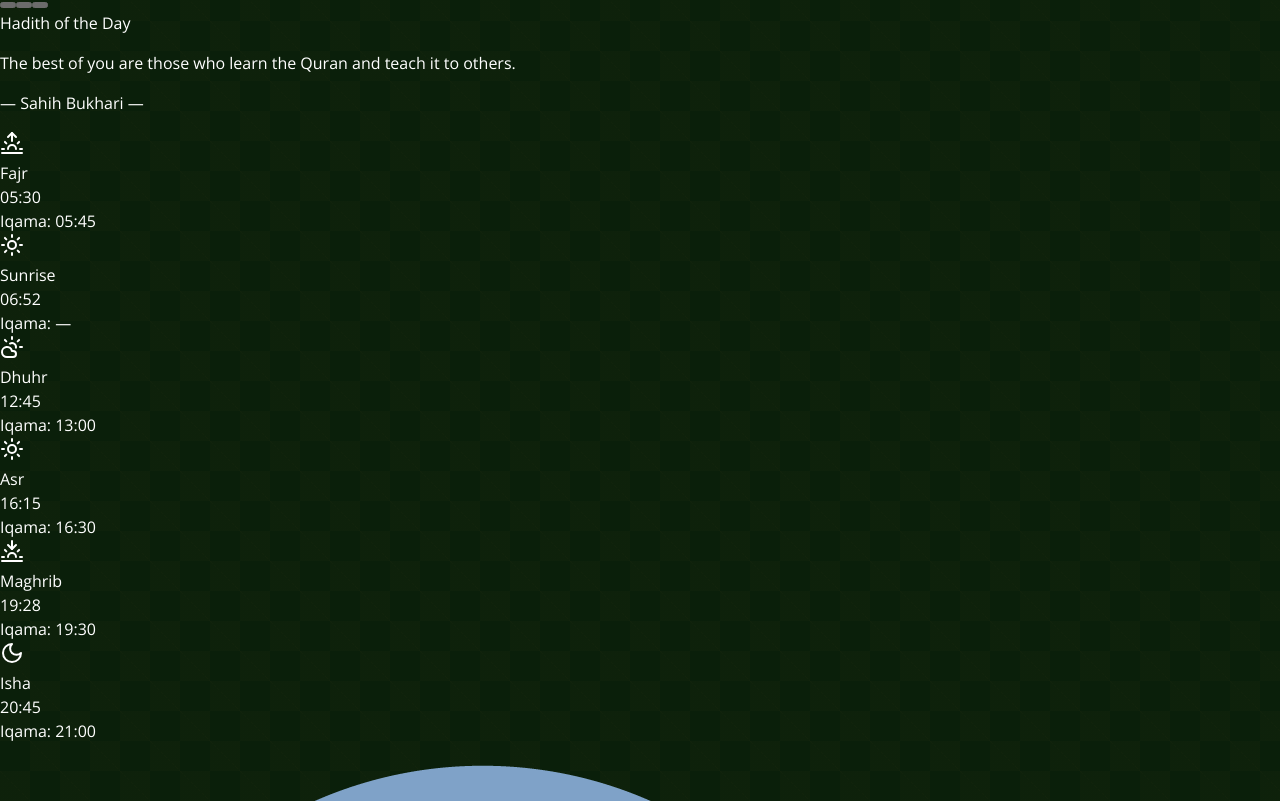
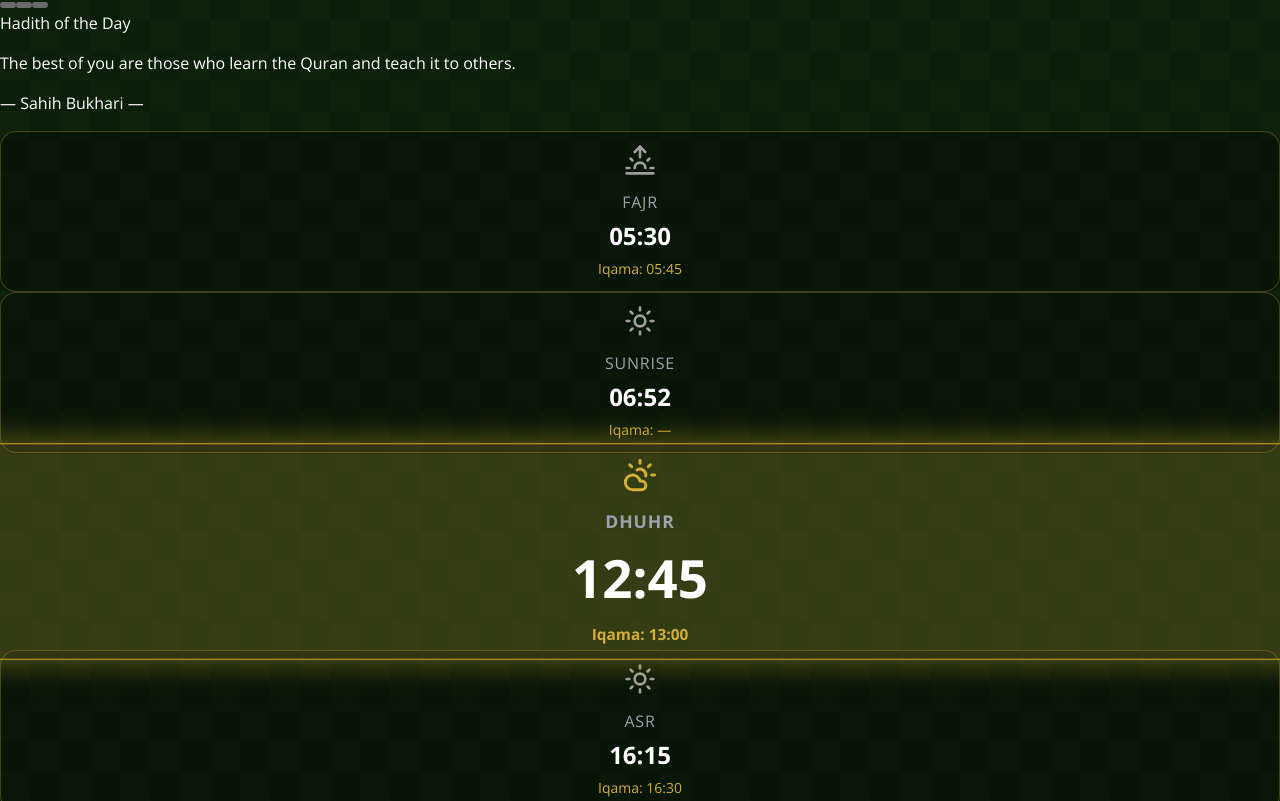
Before and after one commit to ahmad-pointcraft/hia-eala-alsalh, a React (Vite) app: page / in a window 1280 px wide. Shown: the part 1359-2160 px from the top of the page. Built offline with nearby package versions, Linux system fonts and the light colour scheme.

Commit message:
feat: migrate PrayerCard to MUI v7 (Card/CardContent) — T003

```diff
--- a/src/app/components/PrayerCard.tsx
+++ b/src/app/components/PrayerCard.tsx
@@ -1,3 +1,7 @@
+import Card from '@mui/material/Card';
+import CardContent from '@mui/material/CardContent';
+import Typography from '@mui/material/Typography';
+import Box from '@mui/material/Box';
 import {
   Moon,
   Sun,
@@ -5,8 +9,8 @@ import {
   Sunset,
   CloudSun,
   Star,
-} from "lucide-react";
-import { Language } from "../utils/translations";
+} from 'lucide-react';
+import { Language } from '../utils/translations';
 
 interface PrayerCardProps {
   name: string;
@@ -18,7 +22,7 @@ interface PrayerCardProps {
   prayerKey: string;
 }
 
-const prayerIcons: Record<string, any> = {
+const prayerIcons: Record<string, React.ComponentType<{ className?: string }>> = {
   Fajr: Sunrise,
   Sunrise: Sun,
   Dhuhr: CloudSun,
@@ -29,16 +33,16 @@ const prayerIcons: Record<string, any> = {
 
 const toArabicNumerals = (text: string): string => {
   const arabicNumerals = [
-    "٠",
-    "١",
-    "٢",
-    "٣",
-    "٤",
-    "٥",
-    "٦",
-    "٧",
-    "٨",
-    "٩",
+    '\u0660',
+    '\u0661',
+    '\u0662',
+    '\u0663',
+    '\u0664',
+    '\u0665',
+    '\u0666',
+    '\u0667',
+    '\u0668',
+    '\u0669',
   ];
   return text.replace(
     /[0-9]/g,
@@ -56,53 +60,86 @@ export function PrayerCard({
   prayerKey,
 }: PrayerCardProps) {
   const Icon = prayerIcons[prayerKey] || Star;
-  const fontFamily =
-    language === "ar"
-      ? "Noto Naskh Arabic, serif"
-      : "Open Sans, sans-serif";
+  const fontFamily = language === 'ar' ? '"Noto Naskh Arabic", serif' : '"Open Sans", sans-serif';
 
-  const displayTime =
-    language === "ar" ? toArabicNumerals(time) : time;
-  const displayIqamaTime =
-    language === "ar" ? toArabicNumerals(iqamaTime) : iqamaTime;
+  const displayTime = language === 'ar' ? toArabicNumerals(time) : time;
+  const displayIqamaTime = language === 'ar' ? toArabicNumerals(iqamaTime) : iqamaTime;
 
   return (
-    <div
-      className={`
-        relative flex flex-col items-center justify-center p-1.5 sm:p-2 lg:p-3 rounded-lg border
-        transition-all duration-300
-        ${
-          isActive
-            ? "bg-[#D4AF37]/20 border-[#D4AF37] shadow-[0_0_30px_rgba(212,175,55,0.5)] scale-105 lg:scale-110"
-            : "bg-black/30 border-[#D4AF37]/30"
+    <Card
+      dir={language === 'ar' ? 'rtl' : 'ltr'}
+      sx={{
+        display: 'flex',
+        flexDirection: 'column',
+        alignItems: 'center',
+        justifyContent: 'center',
+        p: { xs: 0.75, sm: 1, lg: 1.5 },
+        borderRadius: 2,
+        transition: 'all 300ms',
+        ...(isActive
+          ? {
+              bgcolor: 'rgba(212,175,55,0.2)',
+              border: '1px solid',
+              borderColor: 'primary.main',
+              boxShadow: '0 0 30px rgba(212,175,55,0.5)',
+              transform: { xs: 'scale(1.05)', lg: 'scale(1.10)' },
             }
-      `}
-      dir={language === "ar" ? "rtl" : "ltr"}
+          : {
+              bgcolor: 'rgba(0,0,0,0.3)',
+              border: '1px solid rgba(212,175,55,0.3)',
+            }),
+      }}
     >
-      <Icon
-        className={`w-5 h-5 sm:w-6 lg:w-8 mb-0.5 sm:mb-1 lg:mb-2 ${isActive ? "text-[#D4AF37]" : "text-gray-500"}`}
-      />
+      <CardContent sx={{ p: 0, '&:last-child': { pb: 0 }, display: 'flex', flexDirection: 'column', alignItems: 'center' }}>
+        <Box
+          sx={{
+            mb: { xs: 0.25, sm: 0.5, lg: 1 },
+            color: isActive ? 'primary.main' : 'grey.500',
+            '& svg': { width: { xs: 20, sm: 24, lg: 32 }, height: { xs: 20, sm: 24, lg: 32 } },
+          }}
+        >
+          <Icon />
+        </Box>
 
-      <div
-        className={`text-gray-400 uppercase tracking-wider mb-0.5 sm:mb-1 ${isActive ? "font-bold" : ""} text-[10px] sm:text-[16px]`}
-        style={{ fontFamily }}
+        <Typography
+          sx={{
+            color: 'text.secondary',
+            textTransform: 'uppercase',
+            letterSpacing: '0.05em',
+            mb: { xs: 0.25, sm: 0.5 },
+            fontWeight: isActive ? 'bold' : 'normal',
+            fontSize: { xs: '10px', sm: '16px' },
+            fontFamily,
+          }}
         >
           {name}
-      </div>
+        </Typography>
 
-      <div
-        className={`text-white font-bold mb-0.5 sm:mb-1 ${isActive ? "text-3xl sm:text-4xl lg:text-5xl" : "text-xl lg:text-2xl"} text-[24px] sm:text-[48px]`}
-        style={{ fontFamily }}
+        <Typography
+          sx={{
+            color: 'text.primary',
+            fontWeight: 'bold',
+            mb: { xs: 0.25, sm: 0.5 },
+            fontSize: isActive
+              ? { xs: '1.875rem', sm: '2.25rem', lg: '3rem' }
+              : { xs: '1.25rem', lg: '1.5rem' },
+            fontFamily,
+          }}
         >
           {displayTime}
-      </div>
+        </Typography>
 
-      <div
-        className={`text-[#D4AF37] text-[8px] sm:text-[10px] lg:text-sm ${isActive ? "font-bold" : ""}`}
-        style={{ fontFamily }}
+        <Typography
+          sx={{
+            color: 'primary.main',
+            fontSize: { xs: '8px', sm: '10px', lg: '0.875rem' },
+            fontWeight: isActive ? 'bold' : 'normal',
+            fontFamily,
+          }}
         >
           {iqamaLabel}: {displayIqamaTime}
-      </div>
-    </div>
+        </Typography>
+      </CardContent>
+    </Card>
   );
 }
```
Also changed, not shown: specs/002-mui-component-migration/tasks.md (+2 -2 lines). Lines whose indentation alone changed are shown as unchanged.
